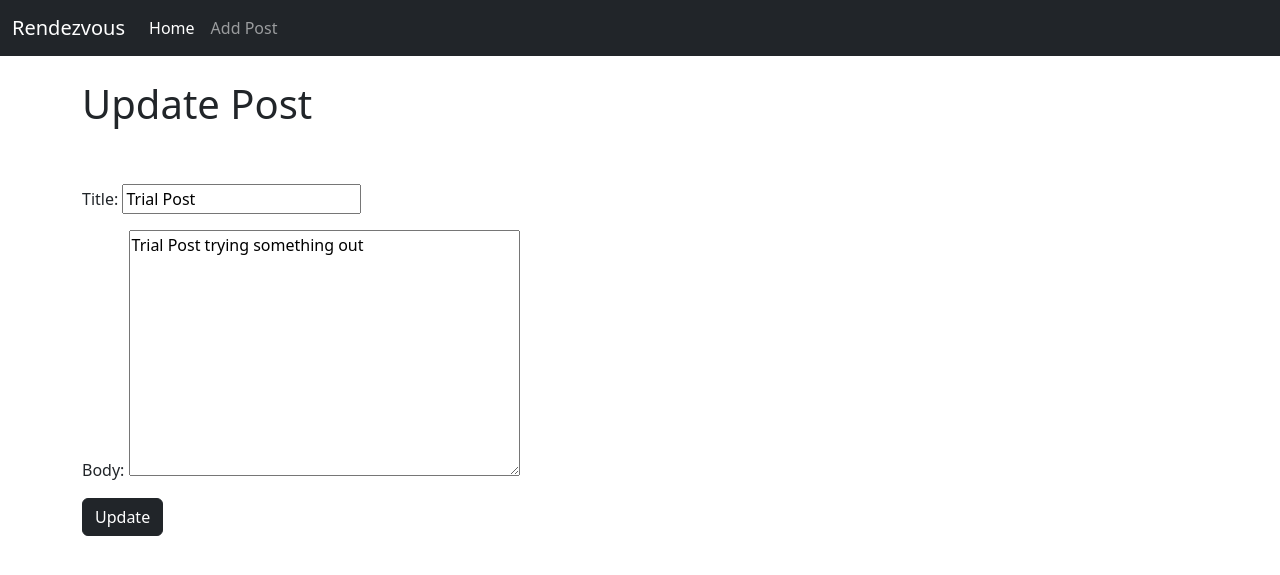
After one commit to Syed-Mohid/Web-Dev-Blogging-App, a Django app: page /article/edit/1 in a window 1280 px wide. The commit adds this page. Shown: the top 575 px of the page. Run offline with Django 4.2, Linux system fonts and the light colour scheme; data comes from the database, SQL or seed files in the repository; both versions use the stored data as it was after the commit.

Commit message:
Authentication and Registration needs to be reworked / Add Edit and geneeral Bootsstrap Development

```diff
--- a/ProBlog/models.py
+++ b/ProBlog/models.py
@@ -1,5 +1,6 @@
 from django.db import models
 from django.contrib.auth.models import User
+from django.urls import reverse
 
 class Post(models.Model):
     title = models.CharField(max_length=255)
@@ -8,3 +9,6 @@ class Post(models.Model):
 
     def __str__(self):
         return self.title + ' | '+ str(self.author)
+
+    def get_absolute_url(self):
+        return reverse('article_details', args=(str(self.id)))
--- /dev/null
+++ b/ProBlog/templates/base.html
@@ -0,0 +1,45 @@
+<!doctype html>
+<html lang="en">
+  <head>
+    <meta charset="utf-8">
+    <meta name="viewport" content="width=device-width, initial-scale=1">
+
+    <link href="https://cdn.jsdelivr.net/npm/bootstrap@5.2.3/dist/css/bootstrap.min.css" rel="stylesheet" integrity="sha384-rbsA2VBKQhggwzxH7pPCaAqO46MgnOM80zW1RWuH61DGLwZJEdK2Kadq2F9CUG65" crossorigin="anonymous">
+  </head>
+  <title>
+    {% block title %}
+        Rendezvous
+    {% endblock %}
+  </title>
+  <body>
+    <nav class="navbar navbar-expand-lg navbar-dark bg-dark">
+        <div class="container-fluid">
+          <a class="navbar-brand" href="#">Rendezvous</a>
+          <button class="navbar-toggler" type="button" data-bs-toggle="collapse" data-bs-target="#navbarSupportedContent" aria-controls="navbarSupportedContent" aria-expanded="false" aria-label="Toggle navigation">
+            <span class="navbar-toggler-icon"></span>
+          </button>
+          <div class="collapse navbar-collapse" id="navbarSupportedContent">
+            <ul class="navbar-nav me-auto mb-2 mb-lg-0">
+              <li class="nav-item">
+                <a class="nav-link active" aria-current="page" href="{% url 'home' %}">Home</a>
+              </li>
+              <li class="nav-item">
+                <a class="nav-link" href="{% url 'add_post' %}">Add Post</a>
+              </li>
+
+            </ul>
+
+          </div>
+        </div>
+      </nav>
+    <br/>
+    <div class="container">
+        {% block content %}
+
+        {% endblock %}
+
+    </div>
+
+    <script src="https://cdn.jsdelivr.net/npm/bootstrap@5.2.3/dist/js/bootstrap.bundle.min.js" integrity="sha384-kenU1KFdBIe4zVF0s0G1M5b4hcpxyD9F7jL+jjXkk+Q2h455rYXK/7HAuoJl+0I4" crossorigin="anonymous"></script>
+  </body>
+</html>
--- a/ProBlog/templates/home.html
+++ b/ProBlog/templates/home.html
@@ -1,3 +1,5 @@
+{% extends 'base.html' %}
+{% block content %}
 <h1>Post</h1>
 <ul>
 {% for post in object_list %}
@@ -7,3 +9,4 @@
 
 {% endfor %}
 </ul>
+{% endblock %}
--- /dev/null
+++ b/ProBlog/templates/update_post.html
@@ -0,0 +1,15 @@
+{% extends 'base.html' %}
+{% block title %} Rendezvous-Edit Post{% endblock %}
+{% block content %}
+<h1>Update Post</h1>
+<br/>
+<br/>
+<div class="form-group">
+    <form method="POST">
+        {% csrf_token %}
+        {{form.as_p}}
+        <button class="btn btn-dark">Update</button>
+</div>
+
+
+{% endblock %}
--- a/ProBlog/urls.py
+++ b/ProBlog/urls.py
@@ -1,10 +1,12 @@
 from django.contrib import admin
 from django.urls import path
 #from . import views
-from .views import HomeView, ArticleDetailView
+from .views import HomeView, ArticleDetailView , AddPostView , UpdatePostView
 
 urlpatterns = [
     #path('',views.home, name='home'),
     path('', HomeView.as_view(), name="home"),
-    path('article/<int:pk>',ArticleDetailView.as_view(),name="article_details")
+    path('article/<int:pk>',ArticleDetailView.as_view(),name="article_details"),
+    path('add_post/', AddPostView.as_view(), name='add_post'),
+    path('article/edit/<int:pk>',UpdatePostView.as_view(),name='update_post'),
 ]
--- a/ProBlog/views.py
+++ b/ProBlog/views.py
@@ -1,6 +1,7 @@
 from django.shortcuts import render
-from django.views.generic import ListView, DetailView
+from django.views.generic import ListView, DetailView, CreateView, UpdateView
 from .models import Post
+from .forms import PostForm
 
 # Create your views here.
 """
@@ -15,3 +16,15 @@ class HomeView(ListView):
 class ArticleDetailView(DetailView):
     model = Post
     template_name = 'article_details.html'
+
+class AddPostView(CreateView):
+    model = Post
+    form_class= PostForm
+    template_name ='add_post.html'
+    #fields = '__all__'
+    #fields = ('title', 'body')
+
+class UpdatePostView(UpdateView):
+    model = Post
+    template_name = 'update_post.html'
+    fields = ['title','body']
```
Also changed, not shown: ProBlog/forms.py (added, +14 -0 lines), ProBlog/templates/add_post.html (added, +15 -0 lines), ProBlog/templates/article_details.html (+6 -2 lines), db.sqlite3.
